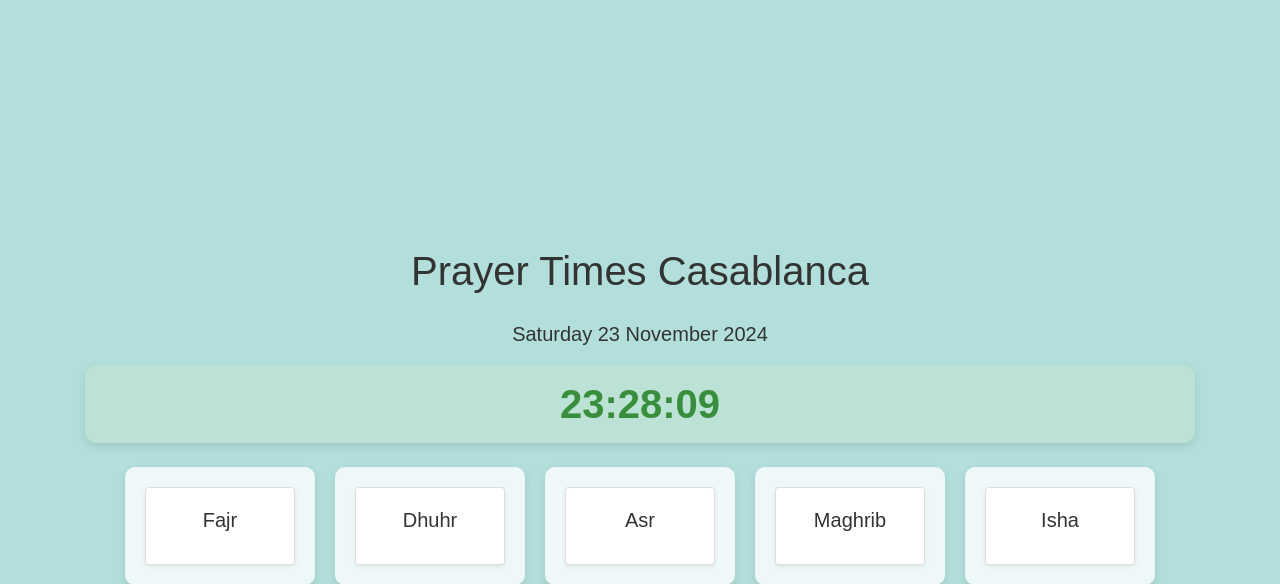
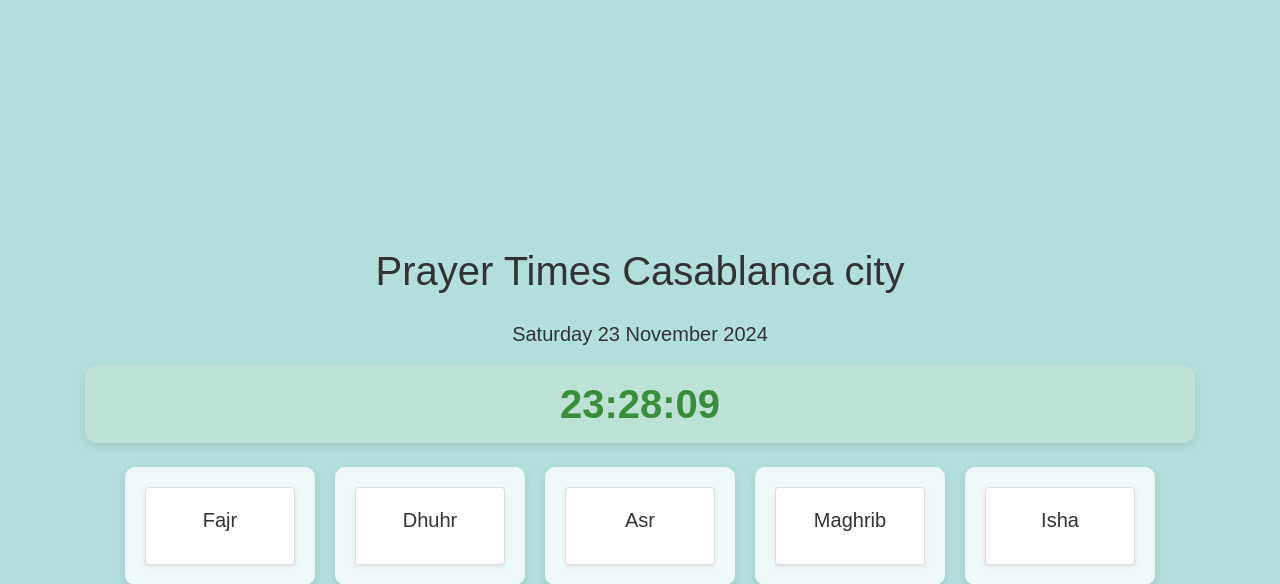
Before and after one commit to yassir-vr/prayer-times-app, a PHP site: page / in a window 1280 px wide. Shown: the top 584 px of the page. Run offline with PHP 8.4, Linux system fonts and the light colour scheme; data that the repository does not hold is empty.

Commit message:
Update index.php

```diff
--- a/index.php
+++ b/index.php
@@ -15,7 +15,7 @@
 <body>
 
 <div class="container text-center mt-5">
-    <h1 class="mb-4">Prayer Times Casablanca</h1>
+    <h1 class="mb-4">Prayer Times Casablanca city</h1>
     <p id="date" class="lead"></p>
 
     <div class="clock display-4 mb-3" id="clock">00:00:00</div>
```
